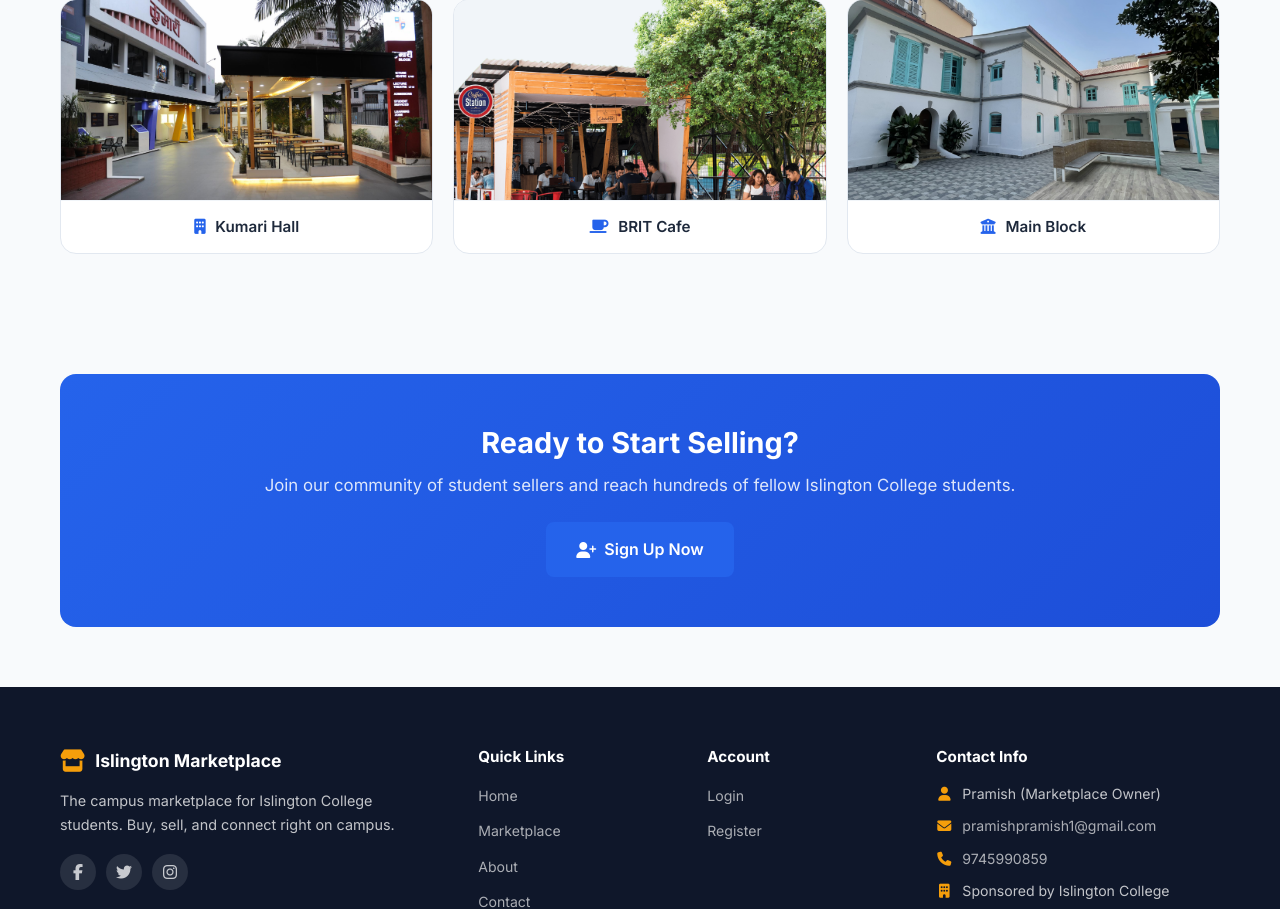
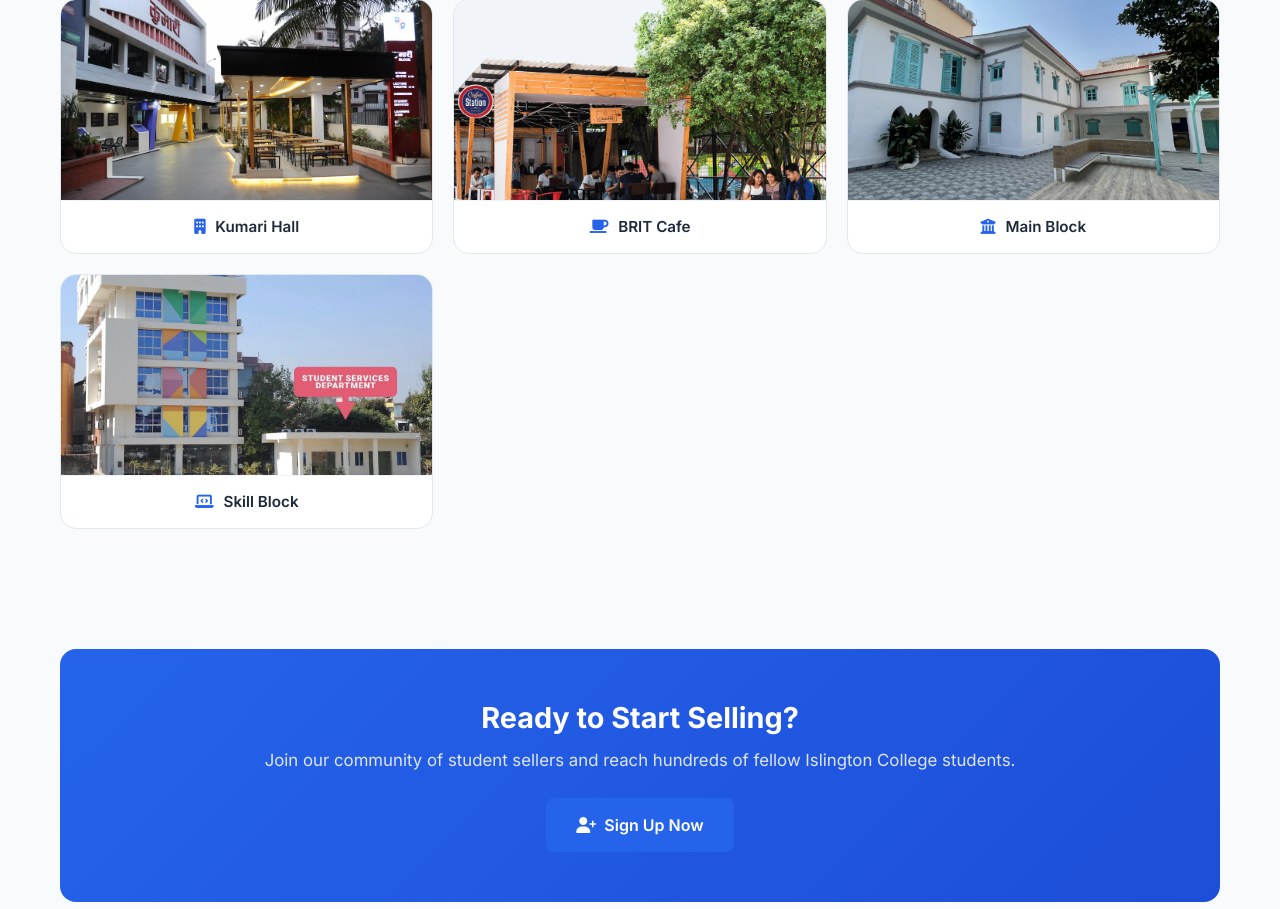
Before and after one commit to PramishDevkota/MarketPlace, a Django app: page / in a window 1280 px wide. Shown: the part 2557-3466 px from the top of the page. Run offline with Django 5.2, Linux system fonts and the light colour scheme; data comes from the database, SQL or seed files in the repository; data that the repository does not hold is empty.

Commit message:
skill block img in location

```diff
--- a/templates/marketplace/home.html
+++ b/templates/marketplace/home.html
@@ -146,6 +146,14 @@
                     <i class="fas fa-university"></i> Main Block
                 </div>
             </div>
+            <div class="home-location-card">
+                <div class="home-location-image">
+                    <img src="{% static 'images/skill block.webp' %}" alt="Skill Block">
+                </div>
+                <div class="home-location-label">
+                    <i class="fas fa-laptop-code"></i> Skill Block
+                </div>
+            </div>
         </div>
     </div>
 </section>
--- a/templates/pages/about.html
+++ b/templates/pages/about.html
@@ -133,8 +133,8 @@
                                 </div>
                             </div>
                             <div class="location-card">
-                                <div class="location-card-image location-card-icon-bg">
-                                    <i class="fas fa-laptop-code"></i>
+                                <div class="location-card-image">
+                                    <img src="{% static 'images/skill block.webp' %}" alt="Skill Block">
                                 </div>
                                 <div class="location-card-info">
                                     <h4><i class="fas fa-laptop-code"></i> Skill Block</h4>
```
Also changed, not shown: static/images/skill block.webp (added).
